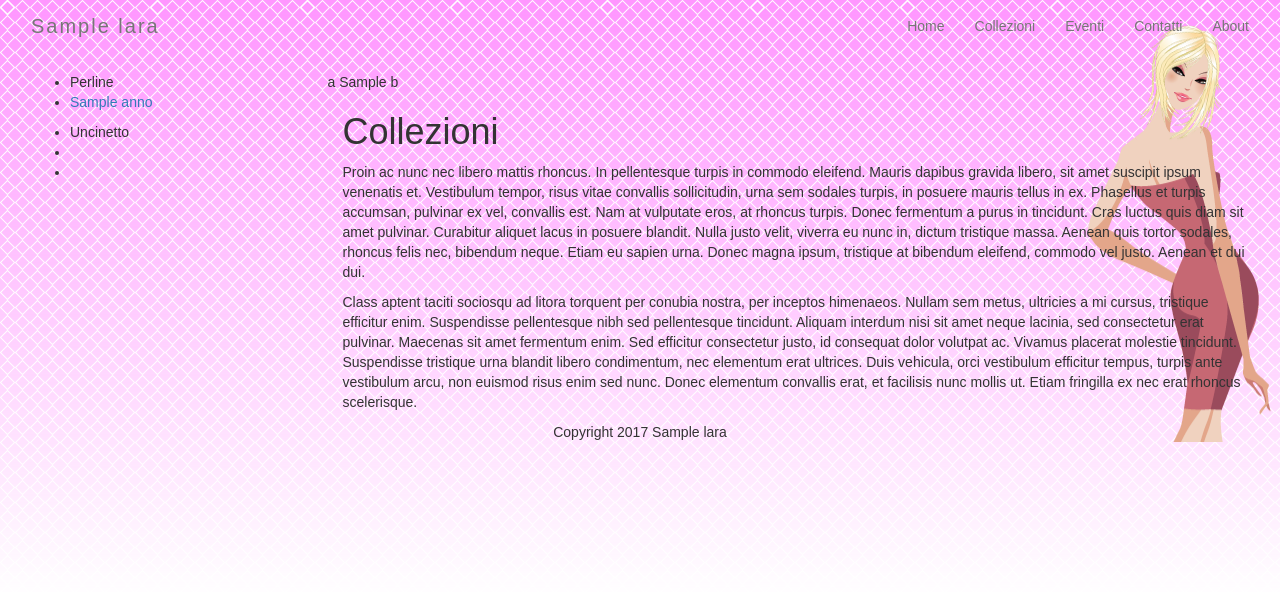
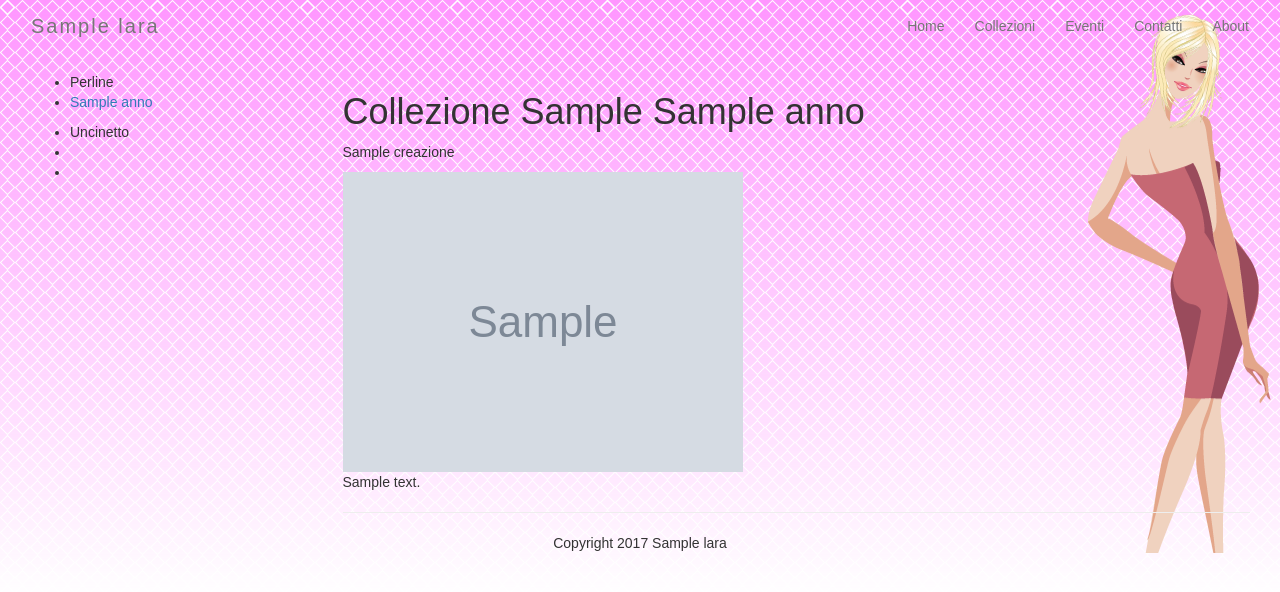
Before and after one commit to superqwe/vetrina17, a Django app: template templates/vetrina/collezioni.html in a window 1280 px wide. Shown: the top 592 px of the page. Run offline with Django 3.2, Linux system fonts and the light colour scheme; tables that the repository leaves empty hold one stand-in row (values such as "Sample post"); the template is opened without the code that fills it: values that come from a table or form of the project are taken from there, most other values are stand-ins (such as "Sample title", 1, 10 or a date in 2020); grey boxes marked "Sample" are stand-in pictures; some libraries are stand-ins or nearby versions.

Commit message:
bozza collezione annuale

```diff
--- a/templates/vetrina/collezioni.html
+++ b/templates/vetrina/collezioni.html
@@ -1,16 +1,16 @@
 {% extends 'vetrina/0_base.html' %}
 
+{% load staticfiles %}
 
 {% block section %}
 
 <section>
- a {{menu_perline}} b
 
     <div class="col-md-3">
         <ul>
             <li>Perline</li>
             {% for anno in menu_perline %}
-            <li><a href="./perline/{{anno}}">{{anno}}</a></li>
+            <li><a href="/vetrina/collezioni/perline/{{anno}}">{{anno}}</a></li>
             {% endfor %}
         </ul>
 
@@ -22,6 +22,21 @@
     </div>
 
     <div class="col-md-9">
+        {% if tipo %}
+        <h1>Collezione {{tipo|title}} {{anno}}</h1>
+
+        {% for creazione in collezione_anno%}
+        <article>
+            <div class="creazione">
+                <p>{{creazione}}</p>
+                <img src="{{creazione.foto}}" alt="immagine {{creazione}}">
+                <p>{{creazione.descrizione}}</p>
+                <hr>
+            </div>
+        </article>
+        {% endfor %}
+
+        {% else %}
         <h1>Collezioni</h1>
         <p>
             Proin ac nunc nec libero mattis rhoncus. In pellentesque turpis in commodo eleifend. Mauris dapibus gravida
@@ -42,6 +57,9 @@
             Donec elementum convallis erat, et facilisis nunc mollis ut. Etiam fringilla ex nec erat rhoncus
             scelerisque.
         </p>
+
+        {% endif %}
+
     </div>
 
 
--- a/vetrina/services.py
+++ b/vetrina/services.py
@@ -9,3 +9,9 @@ def menu_collezioni():
 
     uncinetto = []
     return anni_perline, uncinetto
+
+def collezione_anno(tipo, anno):
+    if tipo:
+        collezione = Creazione.objects.filter(anno=anno)
+
+        return collezione
--- a/vetrina/urls.py
+++ b/vetrina/urls.py
@@ -5,6 +5,7 @@ from . import views
 urlpatterns = [
     url(r'^$', views.home, name='home'),
     url(r'collezioni/$', views.collezioni, name='collezioni'),
+    url(r'collezioni/(?P<tipo>perline)/(?P<anno>\d{4})/$', views.collezioni, name='collezioni'),
     url(r'eventi/$', views.eventi, name='eventi'),
     url(r'contatti/$', views.contatti, name='contatti'),
     url(r'about/$', views.about, name='about'),
```
Also changed, not shown: vetrina/views.py (+5 -2 lines).
